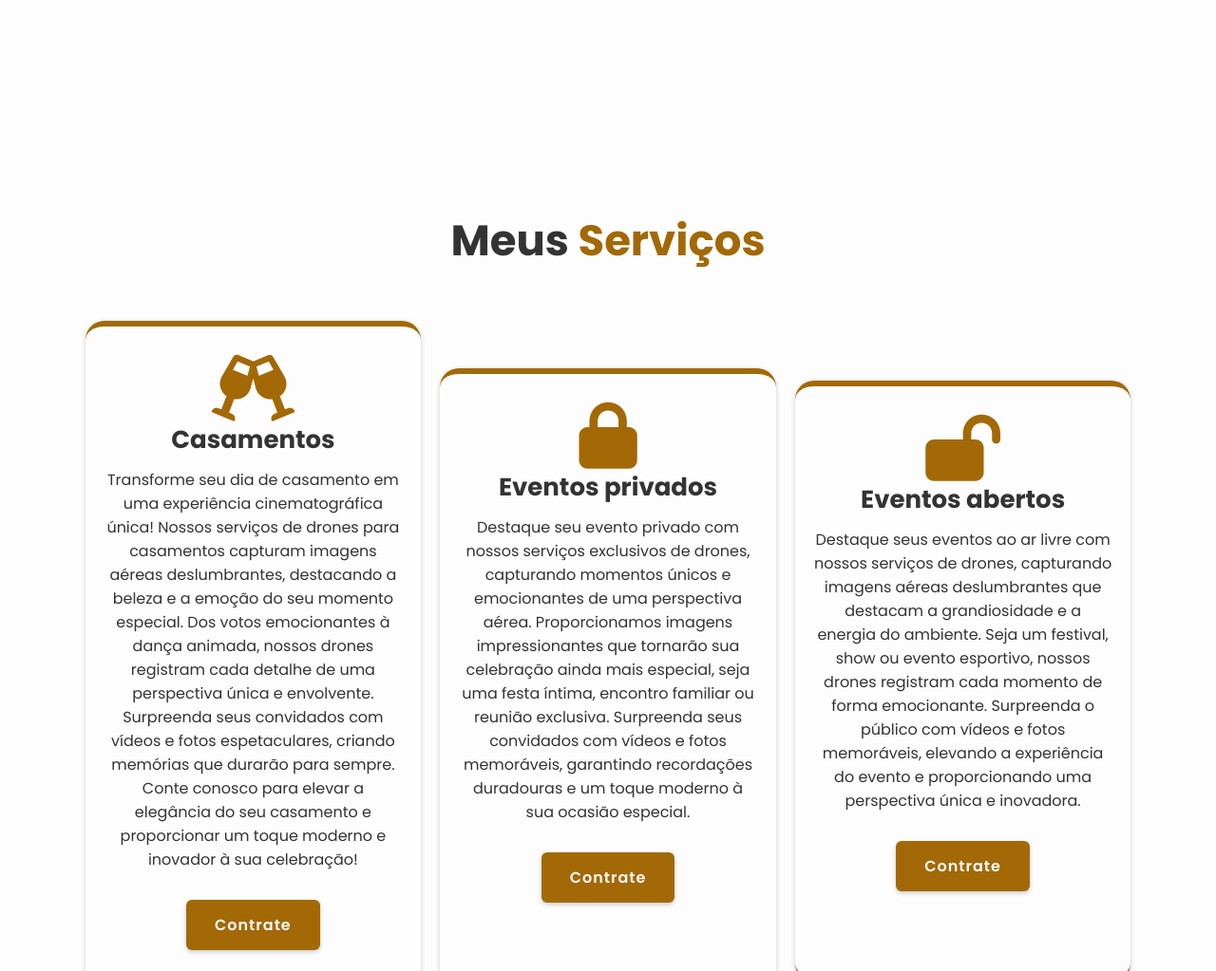
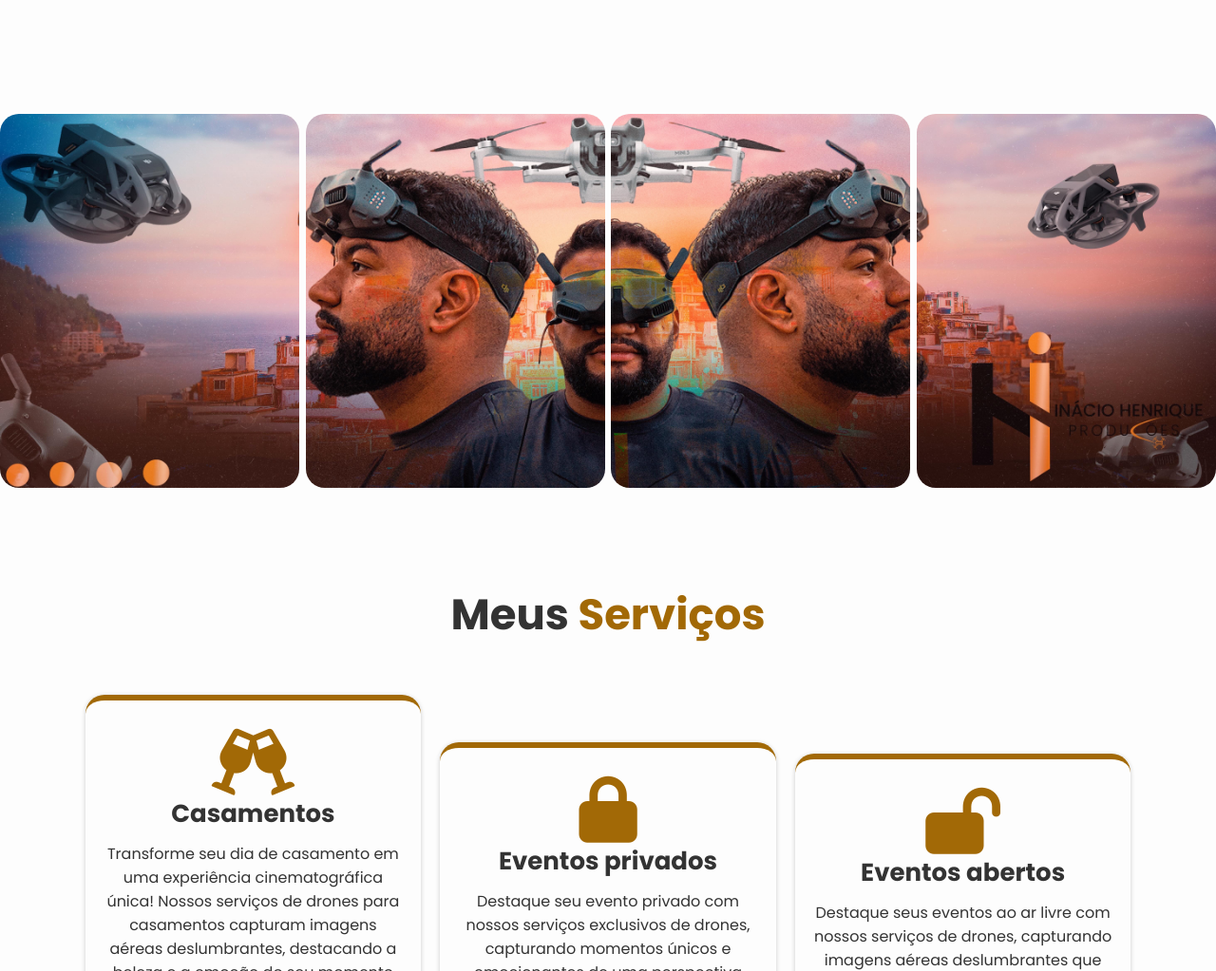
Before and after one commit to ckelyson/ihproducoes, a plain HTML site: page index.html in a window 1280 px wide. Shown: the part 1480-2503 px from the top of the page at 95% size. Drawn offline with nearby package versions, Linux system fonts and the light colour scheme.

Commit message:
atualizando foto e carrossel

```diff
--- a/css/style.css
+++ b/css/style.css
@@ -630,6 +630,17 @@ span {
 }
 
 
+.container {
+    display: flex;
+    justify-content: space-between;
+    width: 100%;
+  }
+
+  .container img {
+    width: 25%; /* Defina a largura das imagens aqui */
+    height: auto;
+  }
+
 /* BREAKPOINTS */
 @media (max-width: 1200px) {
     html {
@@ -859,7 +870,7 @@ span {
     .about {
         flex-direction: column-reverse;
         text-align: center;
-        margin-top: -150px;
+        margin-top: -50px;
     }
 
     .about-content h2 {
@@ -898,3 +909,9 @@ span {
 img {
     border-radius: 20px;
 }
+
+@media screen and (min-width: 768px) {
+    .container .imagem {
+      width: calc(25% - 5px); /* Para quatro imagens por linha */
+    }
+  }
--- a/index.html
+++ b/index.html
@@ -87,10 +87,13 @@
         </div>
     </section>
 
+
+
+
     <!-- about section design -->
     <section class="about" id="about">
         <div class="about-img">
-            <img src="images/inacio1.png" alt="">
+            <img src="images/inacio2.png" alt="">
         </div>
 
         <div class="about-content">
@@ -107,6 +110,13 @@
 
         </div>
     </section>
+
+    <div class="container">
+        <img src="/images/carrossel-2.JPG" alt="Imagem 1" class="imagem">
+        <img src="/images/carrossel-3.JPG" alt="Imagem 2" class="imagem">
+        <img src="/images/carrossel-1.JPG" alt="Imagem 3" class="imagem">
+        <img src="/images/carrossel-4.JPG" alt="Imagem 4" class="imagem">
+      </div>
 
     <!-- services section design -->
     <section class="services" id="services">
@@ -229,6 +239,8 @@
     </footer>
 
 
+
+
     <!-- scroll reveal -->
     <script src="https://unpkg.com/scrollreveal"></script>
 
--- a/js/script.js
+++ b/js/script.js
@@ -6,6 +6,9 @@ menuIcon.onclick = () => {
     menuIcon.classList.toggle('bx-x');
     navbar.classList.toggle('active');
 };
+
+
+
 
 
 /*========== scroll sections active link ==========*/
```
Also changed, not shown: images/carrossel-1.JPG (added), images/carrossel-2.JPG (added), images/carrossel-3.JPG (added), images/carrossel-4.JPG (added), 1 other file.
